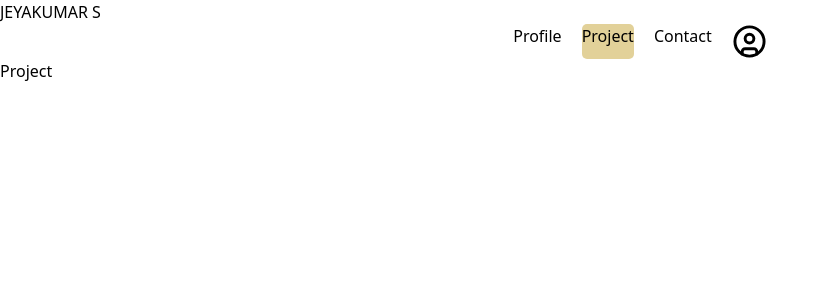
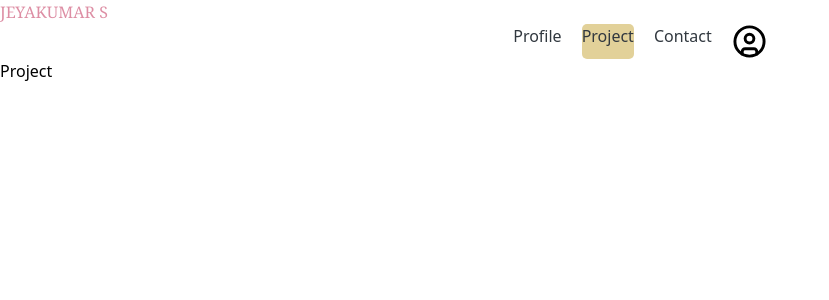
Before and after one commit to Jeyakumar-05/REACT, a React (Vite) app in the folder portfolio/: page /projects in a window 1280 px wide. Shown: the top 300 px of the page, without its empty margins (0-829 px from the left). Built offline with nearby package versions, Linux system fonts and the light colour scheme.

Commit message:
Navbar updates

```diff
--- a/portfolio/src/components/Navbar.jsx
+++ b/portfolio/src/components/Navbar.jsx
@@ -2,6 +2,7 @@ import React, { useState } from 'react'
 import { CircleUser, CircleX } from 'lucide-react';
 import { NavLink } from 'react-router-dom';
 import { useRef } from 'react';
+import '../assets/css/style.css'
 
 const Navbar = () => {
 
@@ -42,13 +43,13 @@ const Navbar = () => {
   return (
     <>
 
-<div className="h-[4rem] w-full flex justify-center items-center rounded-md bg-blue-200 border border-zinc-500">
+<div className="h-[4rem] w-full flex justify-center items-center rounded-md bg-white border border-zinc-500">
     <div className="h-full w-[90%] flex flex-row items-center">
-        <div className='w-[50%] h-full flex justify-start items-center font-semibold text-xl'><h2>JEYAKUMAR S</h2></div>
+        <div className='w-[50%] h-full flex justify-start items-center font-semibold pinktext text-2xl'><h2>JEYAKUMAR S</h2></div>
         <div className='w-[45%] h-full flex justify-end items-center'>
-            <ul className='h-full w-full list-none flex  items-center font-semibold gap-10 justify-end'>
+            <ul className='h-full w-full list-none flex  items-center gap-10 justify-end'>
                {navdata.map((data, index) => (
-                <NavLink  key={index} to={data.path} className='h-[60%] w-[15%] flex items-center justify-center'><li className='text-xl font-semibold'>{data.title}</li></NavLink> ))}
+                <NavLink  key={index} to={data.path} className='h-[60%] w-[15%] flex items-center justify-center hover:opacity-60'><li className='text-xl navtext font-semibold'>{data.title}</li></NavLink> ))}
 
                 {/* <li className='text-xl font-semibold px-3'>Profile</li>
                 <li className='text-xl font-semibold px-3'>Projects</li>
```
